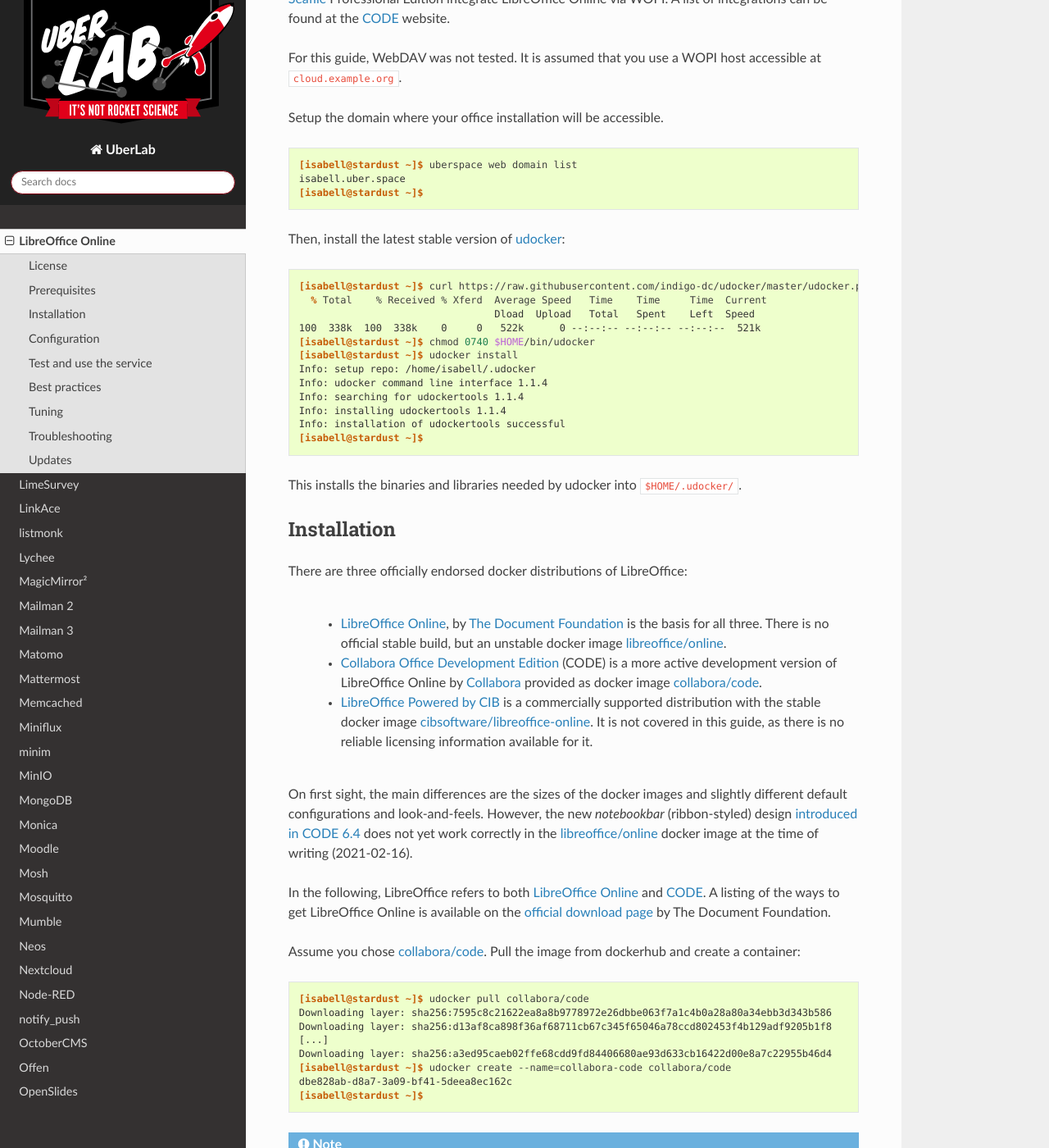
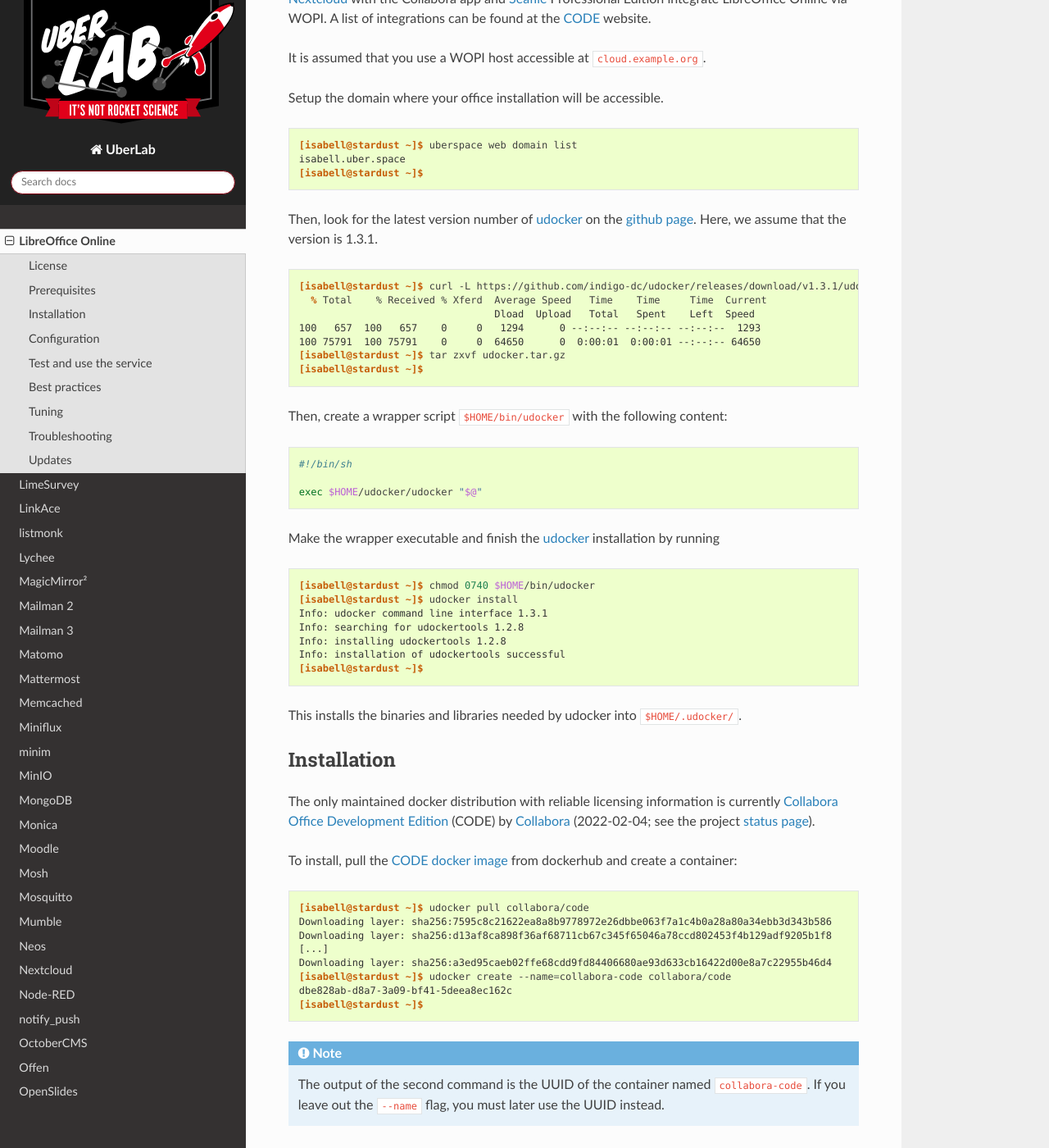
Before and after one commit to Uberspace/lab, a Sphinx documentation site: the page built from source/guide_libreoffice.rst, in a window 1280 px wide and 1400 px high, scrolled down 2177 px. Shown: the whole window at 82% size. Built offline with Sphinx 7.4.7 and the Read the Docs theme 2.0.0, drawn with Linux system fonts in a browser that asks for light colours; some of the changed text lies outside the part shown.

Commit message:
[libreoffice] update installation instructions for udocker and CODE (#1196)
* [libreoffice] update udocker install instructions

they changed upstream

fixes https://github.com/Uberspace/lab/issues/1178

* [libreoffice] update installation instruction

fixes https://github.com/Uberspace/lab/issues/1192

container changed upstream, e.g. admin console URL, and docker container
libreoffice/online seems to be abandoned for the time being

* [libreoffice] allow changing the wopi host setting

The init script of the collabora CODE docker only uses
the documented 'domain' environment variable if
the 'storage.wopi.host[0]' is set to 'localhost'
in the config file '/etc/coolwsd/coolwsd.xml'.

This means, if we had set 'domain=foo' on one start,
we cannot change it later.
Therefore, we now set the wopi host by setting the
commandline option --o:storage.wopi.host[0] via 'extra_params'.
This always takes precedence over the value in the config file.

* [libreoffice] enhance formatting and values of service config

* [libreoffice] fix tar name in udocker install

```diff
--- a/source/guide_libreoffice.rst
+++ b/source/guide_libreoffice.rst
@@ -63,33 +63,50 @@
 Prerequisites
 =============
 
-`LibreOffice Online`_ is only an editor. To store the files and provide access
-to them you must have WOPI host or a WebDAV server running.
+`LibreOffice Online`_ is only an editor, and it is meant to be integrated into
+other web applications. To store the files and provide web access
+to them you must have a WOPI host running.
 For example, :lab:`Nextcloud <guide_nextcloud>` with the Collabora app and
 :lab:`Seafile <guide_seafile>` Professional Edition integrate LibreOffice
 Online via WOPI. A list of integrations can be found at the `CODE`_ website.
 
-For this guide, WebDAV was not tested.
 It is assumed that you use a WOPI host accessible at ``cloud.example.org``.
 
 Setup the domain where your office installation will be accessible.
 
 .. include:: includes/web-domain-list.rst
 
-Then, install the latest stable version of `udocker`_:
+Then, look for the latest version number of `udocker`_ on the
+`github page <https://github.com/indigo-dc/udocker/releases>`_.
+Here, we assume that the version is 1.3.1.
 
 ::
 
-  [isabell@stardust ~]$ curl https://raw.githubusercontent.com/indigo-dc/udocker/master/udocker.py > $HOME/bin/udocker
+  [isabell@stardust ~]$ curl -L https://github.com/indigo-dc/udocker/releases/download/v1.3.1/udocker-1.3.1.tar.gz > udocker.tar.gz
     % Total    % Received % Xferd  Average Speed   Time    Time     Time  Current
                                    Dload  Upload   Total   Spent    Left  Speed
-  100  338k  100  338k    0     0   522k      0 --:--:-- --:--:-- --:--:--  521k
+  100   657  100   657    0     0   1294      0 --:--:-- --:--:-- --:--:--  1293
+  100 75791  100 75791    0     0  64650      0  0:00:01  0:00:01 --:--:-- 64650
+  [isabell@stardust ~]$ tar zxvf udocker.tar.gz
+  [isabell@stardust ~]$
+
+Then, create a wrapper script ``$HOME/bin/udocker`` with the following content:
+
+.. code-block:: sh
+
+  #!/bin/sh
+
+  exec $HOME/udocker/udocker "$@"
+
+Make the wrapper executable and finish the `udocker`_ installation by running
+
+::
+
   [isabell@stardust ~]$ chmod 0740 $HOME/bin/udocker
   [isabell@stardust ~]$ udocker install
-  Info: setup repo: /home/isabell/.udocker
-  Info: udocker command line interface 1.1.4
-  Info: searching for udockertools 1.1.4
-  Info: installing udockertools 1.1.4
+  Info: udocker command line interface 1.3.1
+  Info: searching for udockertools 1.2.8
+  Info: installing udockertools 1.2.8
   Info: installation of udockertools successful
   [isabell@stardust ~]$
 
@@ -98,35 +115,13 @@
 Installation
 ============
 
-There are three officially endorsed docker distributions of LibreOffice:
+The only maintained docker distribution with reliable licensing information
+is currently `Collabora Office Development Edition <CODE_>`_ (CODE)
+by Collabora_ (2022-02-04; see the project `status page
+<https://wiki.documentfoundation.org/Development/LibreOffice_Online#Current_Status>`_).
 
-  * `LibreOffice Online`_, by `The Document Foundation
-    <https://www.documentfoundation.org/>`_ is the basis for all three. There
-    is no official stable build, but an unstable docker image
-    `libreoffice/online <https://hub.docker.com/r/libreoffice/online>`_.
-  * `Collabora Office Development Edition <CODE_>`_ (CODE) is a more
-    active development version of LibreOffice Online by Collabora_
-    provided as docker image `collabora/code
-    <https://hub.docker.com/r/collabora/code>`_.
-  * `LibreOffice Powered by CIB`_ is a commercially supported distribution with
-    the stable docker image `cibsoftware/libreoffice-online
-    <https://hub.docker.com/r/cibsoftware/libreoffice-online>`_. It is not
-    covered in this guide, as there is no reliable licensing information
-    available for it.
-
-On first sight, the main differences are the sizes of the docker images
-and slightly different default configurations and look-and-feels. However, the new
-*notebookbar* (ribbon-styled) design `introduced in CODE 6.4
-<https://www.collaboraoffice.com/press-releases/code-6-4-0-release/>`_ does not
-yet work correctly in the `libreoffice/online`_ docker image at the time of
-writing (2021-02-16).
-
-In the following, LibreOffice refers to both `LibreOffice Online`_ and `CODE`_.
-A listing of the ways to get LibreOffice Online is available on the
-`official download page <LOOL_>`_ by The Document Foundation.
-
-Assume you chose `collabora/code`_. Pull the image from dockerhub and create
-a container:
+To install, pull the `CODE docker image <https://hub.docker.com/r/collabora/code>`_
+from dockerhub and create a container:
 
 ::
 
@@ -160,7 +155,7 @@
   By default, `udocker`_ uses `proot`_ to fake `chroot`_. However, `proot`_ does
   not support real multithreading and leads to a noticeable lag when editing
   documents. An overview of the execution modes of udocker can be found in the
-  `udocker manual <https://github.com/indigo-dc/udocker/blob/master/doc/user_manual.md#327-setup>`_.
+  `udocker manual <https://indigo-dc.github.io/udocker/user_manual.html#327-setup>`_.
 
 Configure webserver
 -------------------
@@ -185,14 +180,15 @@
 Configuration file
 ------------------
 
-There is a configuration file ``$HOME/.udocker/containers/collabora-code/ROOT/etc/loolwsd/loolwsd.xml``,
+There is a configuration file ``$HOME/.udocker/containers/collabora-code/ROOT/etc/coolwsd/coolwsd.xml``,
 which contains also explanations of the configuration options.
 But since some options cannot be set there, in this guide configuration
 is done via the commandline.
 
 Documentation about the commandline and environment options is
 available in the `docker setup instructions
-<https://www.collaboraoffice.com/code/docker/>`_ by Collabora.
+<https://sdk.collaboraonline.com/docs/installation/CODE_Docker_image.html>`_
+by Collabora.
 
 Setup daemon
 ------------
@@ -218,19 +214,24 @@
       ,username="admin"
       ,password="<my super secret password>"
       ,extra_params=""
-  command=bash -c '\
+  command=bash -c '
       %(ENV_HOME)s/bin/udocker run \
       --user="$(jq -r .container_config.User \
                    < %(ENV_HOME)s/.udocker/containers/"$container"/container.json)" \
       --env=DONT_GEN_SSL_CERT=1 \
       --workdir=/ \
-      --env=domain="$(echo "$fileserver" | sed "s/\./\\\\./g")" \
       --env=username="$username" --env=password="$password" \
       --env=dictionaries="$dictionaries" \
-      --env="extra_params=--o:ssl.enable=false --o:ssl.termination=true --o:security.capabilities=false $extra_params" \
-      "$container" \
+      --env="extra_params=
+          --o:ssl.enable=false
+          --o:ssl.termination=true
+          --o:security.capabilities=false
+          --o:storage.wopi.host[0]=$(echo "$fileserver" | sed "s/\./\\\\\\./g")
+          $extra_params
+          " \
+      "$container"
       '
-  startsecs=45
+  startsecs=30
   autorestart=yes
   stopasgroup=yes
   killasgroup=yes
@@ -270,7 +271,7 @@
 
 If you get an ``OK`` the service is running and can be accessed.
 
-Now you can navigate to https://isabell.uber.space/loleaflet/dist/admin/admin.html
+Now you can navigate to https://isabell.uber.space/browser/dist/admin/admin.html
 to try out the admin console. You can also configure your file host at
 ``cloud.example.org`` to use your libreoffice installation.
 
@@ -328,6 +329,9 @@
   port.* Sometimes the old instance doesn't shut down correctly, especially if
   aborted while starting. Kill it in ``htop``.
 
+* If you have problems installing udocker, have a look at the official
+  `installation manual <https://indigo-dc.github.io/udocker/installation_manual.html>`_.
+
 Other trouble? `Mail the author <johannes@jorsn.eu>`_, post under an existing
 issue or create an `issue on GitHub <https://github.com/Uberspace/lab/issues>`_.
 
@@ -371,13 +375,12 @@
 .. _Collabora Online: https://www.collaboraoffice.com/collabora-online/
 .. _Docker Terms of Service: https://www.docker.com/legal/docker-terms-service
 .. _fakechroot: https://github.com/dex4er/fakechroot/wiki
-.. _Libreoffice powered by CIB: https://libreoffice.cib.de/
 .. _LOOL: https://www.libreoffice.org/download/libreoffice-online/
 .. _proot: https://proot-me.github.io/
 .. _udocker: https://github.com/indigo-dc/udocker/
 
 ----
 
-Tested with LibreOffice Online 2020-09-08, CODE 6.4.6.2, udocker 1.1.4, on Uberspace 7.9.0, connected to a Nextcloud 19.0.7 with the app Collabora Online 3.7.14.
+Tested with CODE 21.11.1.4.1, udocker 1.3.1, on Uberspace 7.12.0, connected to a Nextcloud 23.0.0 with the app Collabora Online 5.0.1.
 
 .. author_list::
```
